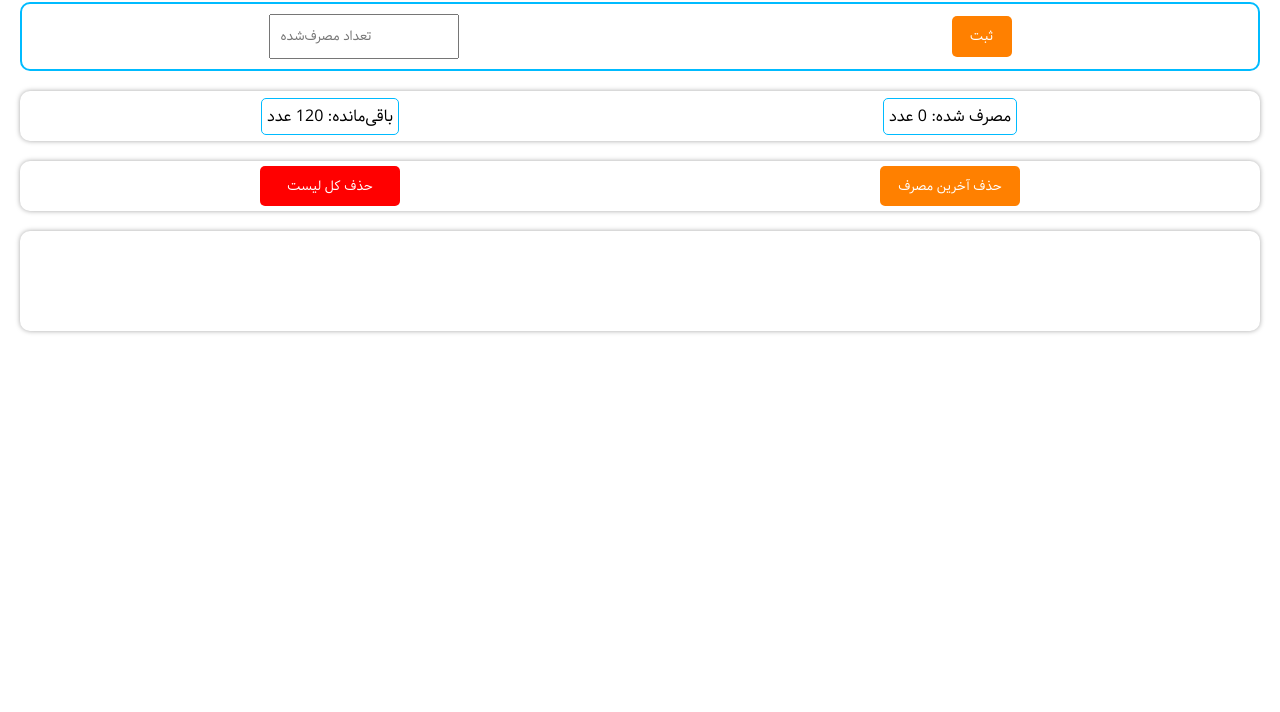
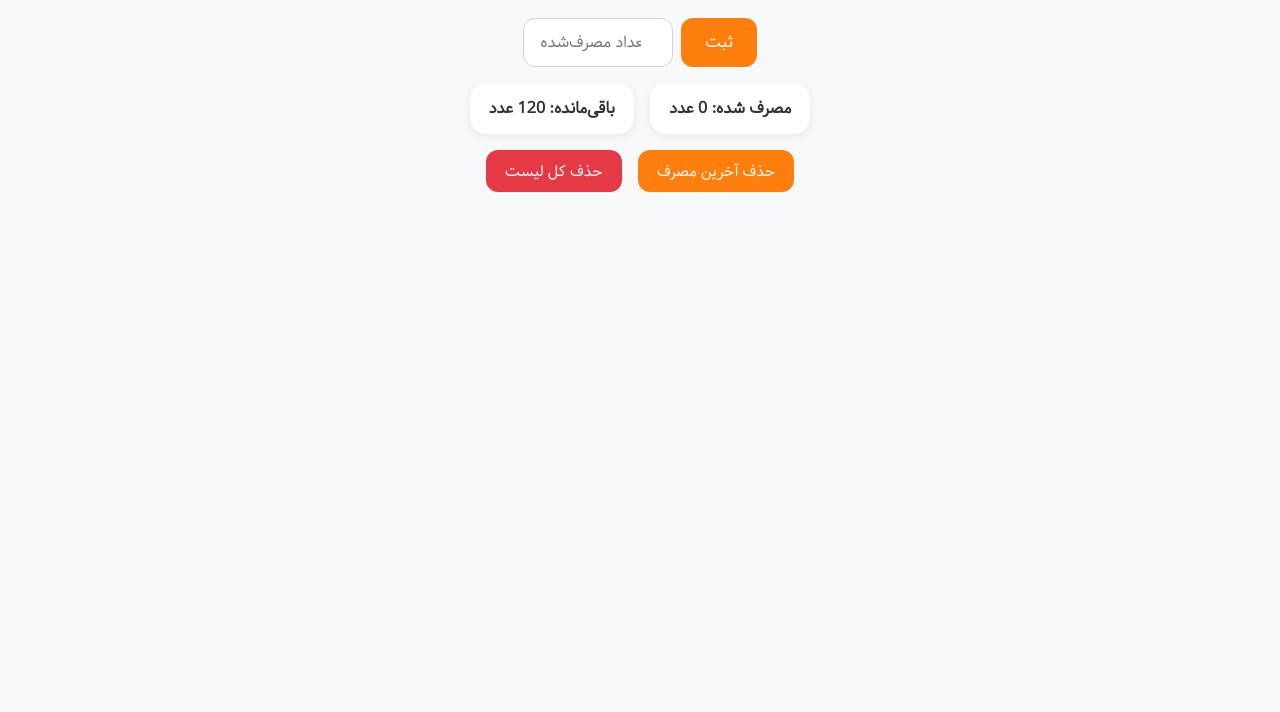
Before and after one commit to Alirezabasereh/PhytoTracker, a plain HTML site: page index.html in a window 1280 px wide. Shown: the part 88-800 px from the top of the page. Drawn offline with Linux system fonts and the light colour scheme.

Commit message:
Update index.html

```diff
--- a/index.html
+++ b/index.html
@@ -19,106 +19,130 @@
             font-family: myfont;
         }
 
+       /* فونت فارسی */
+        @import url('https://fonts.googleapis.com/css2?family=Vazirmatn:wght@400;600&display=swap');
+
         body {
-            font-family: sans-serif;
-            background: #ffffff;
-            padding: 20px;
-        }
-
-        input,
-        button {
-            padding: 10px;
-            margin: 10px 0;
-        }
-
-        button {
-            background: #ff8000;
-            color: white;
-            border: none;
-            width: 60px;
-            border-radius: 5px;
+            font-family: 'Vazirmatn', sans-serif;
+            background-color: #f8f9fa;
+            color: #212529;
+            padding: 2rem;
+            text-align: center;
         }
 
         h1 {
-            text-align: center;
+            font-size: 2rem;
+            font-weight: 700;
+            color: #222;
+            margin-bottom: 1.5rem;
         }
 
         .inp-btn {
-            margin: 20px auto;
             display: flex;
-            justify-content: space-around;
-            align-items: center;
-            border: 2px solid rgb(0, 187, 255);
-            border-radius: 10px;
+            justify-content: center;
+            gap: 0.5rem;
+            margin-bottom: 1rem;
         }
 
-        .count, .buttons{
-            width: 100%;
-            height: 50px;
-            border-radius: 10px;
-            box-shadow: 0px 0px 5px 0px rgba(0, 0, 0, 0.352);
+        #countInput {
+            padding: 0.7rem 1rem;
+            border: 1px solid #ced4da;
+            border-radius: 0.75rem;
+            width: 150px;
+            font-size: 1rem;
+            outline: none;
+            transition: all 0.3s ease;
+        }
+
+        #countInput:focus {
+            border-color: #ff7f0e;
+            box-shadow: 0 0 5px rgba(255, 127, 14, 0.4);
+        }
+
+        #saveButton {
+            background-color: #ff7f0e;
+            color: white;
+            border: none;
+            border-radius: 0.75rem;
+            padding: 0.7rem 1.5rem;
+            font-size: 1rem;
+            cursor: pointer;
+            transition: background-color 0.3s ease;
+        }
+
+        #saveButton:hover {
+            background-color: #e6700d;
+        }
+
+        .count {
             display: flex;
             justify-content: center;
-            align-items: center;
-            margin-bottom: 20px;
+            gap: 1rem;
+            margin: 1rem 0;
+            flex-wrap: wrap;
         }
 
-        .count div ,.buttons div {
-            width: 50%;
-            height: 100%;
+        .count div {
+            background-color: white;
+            padding: 0.8rem 1.2rem;
+            border-radius: 1rem;
+            box-shadow: 0 2px 8px rgba(0, 0, 0, 0.08);
+            font-weight: 600;
+            color: #333;
+        }
+
+        .buttons {
             display: flex;
             justify-content: center;
-            align-items: center;
-
-            p {
-                padding: 5px;
-                border: 1px solid rgb(0, 187, 255);
-                border-radius: 5px;
-            }
+            gap: 1rem;
+            margin-bottom: 1.5rem;
+            flex-wrap: wrap;
         }
 
-        #remove, #removeall{
-            width: 140px;
-            height: 40px;
+        #removeall,
+        #remove {
+            padding: 0.6rem 1.2rem;
+            border: none;
+            border-radius: 0.75rem;
+            font-size: 0.95rem;
+            cursor: pointer;
+            color: white;
+            transition: background-color 0.3s ease;
         }
 
-        #remove{
-            background-color: #ff8000;
+        #removeall {
+            background-color: #e63946;
         }
 
-        #removeall{
-            background-color: red;
+        #removeall:hover {
+            background-color: #c5303a;
         }
 
-        ul {
-            width: 100%;
-            min-height: 100px;
-            border-radius: 10px;
-            box-shadow: 0px 0px 5px 0px rgba(0, 0, 0, 0.352);
-            display: flex;
-            flex-direction: column;
-            justify-content: center;
-            align-items: center;
-            margin-bottom: 20px;
-            padding-top: 10px;
+        #remove {
+            background-color: #ff7f0e;
+        }
 
-            :hover {
-                background-color: #ff8000;
-                color: white;
-            }
+        #remove:hover {
+            background-color: #e6700d;
+        }
 
+        ul#listView {
+            list-style: none;
+            padding: 0;
+            max-width: 400px;
+            margin: 0 auto;
+        }
 
-            li {
-                width: 90%;
-                height: 50px;
-                border-radius: 10px;
-                box-shadow: 0px 0px 5px 0px rgba(0, 0, 0, 0.352);
-                display: flex;
-                justify-content: center;
-                align-items: center;
-                margin-bottom: 10px;
-                transition: 0.4s ease;
-            }
+        ul#listView li {
+            background-color: white;
+            margin-bottom: 0.7rem;
+            padding: 0.8rem 1rem;
+            border-radius: 0.8rem;
+            box-shadow: 0 2px 8px rgba(0, 0, 0, 0.05);
+            font-size: 0.95rem;
+            text-align: right;
+            direction: rtl;
+            color: #444;
         }
     </style>
 
```
